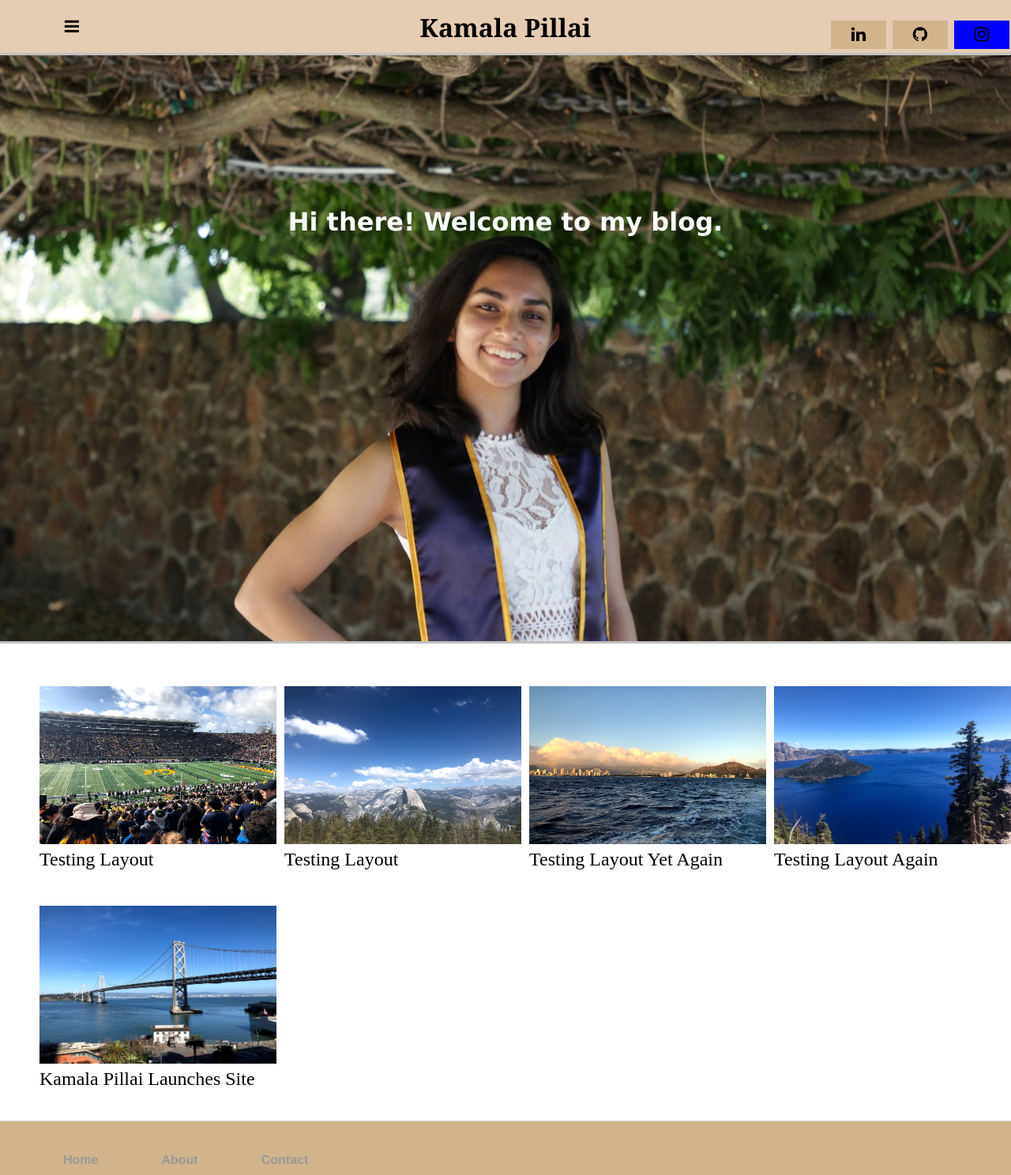
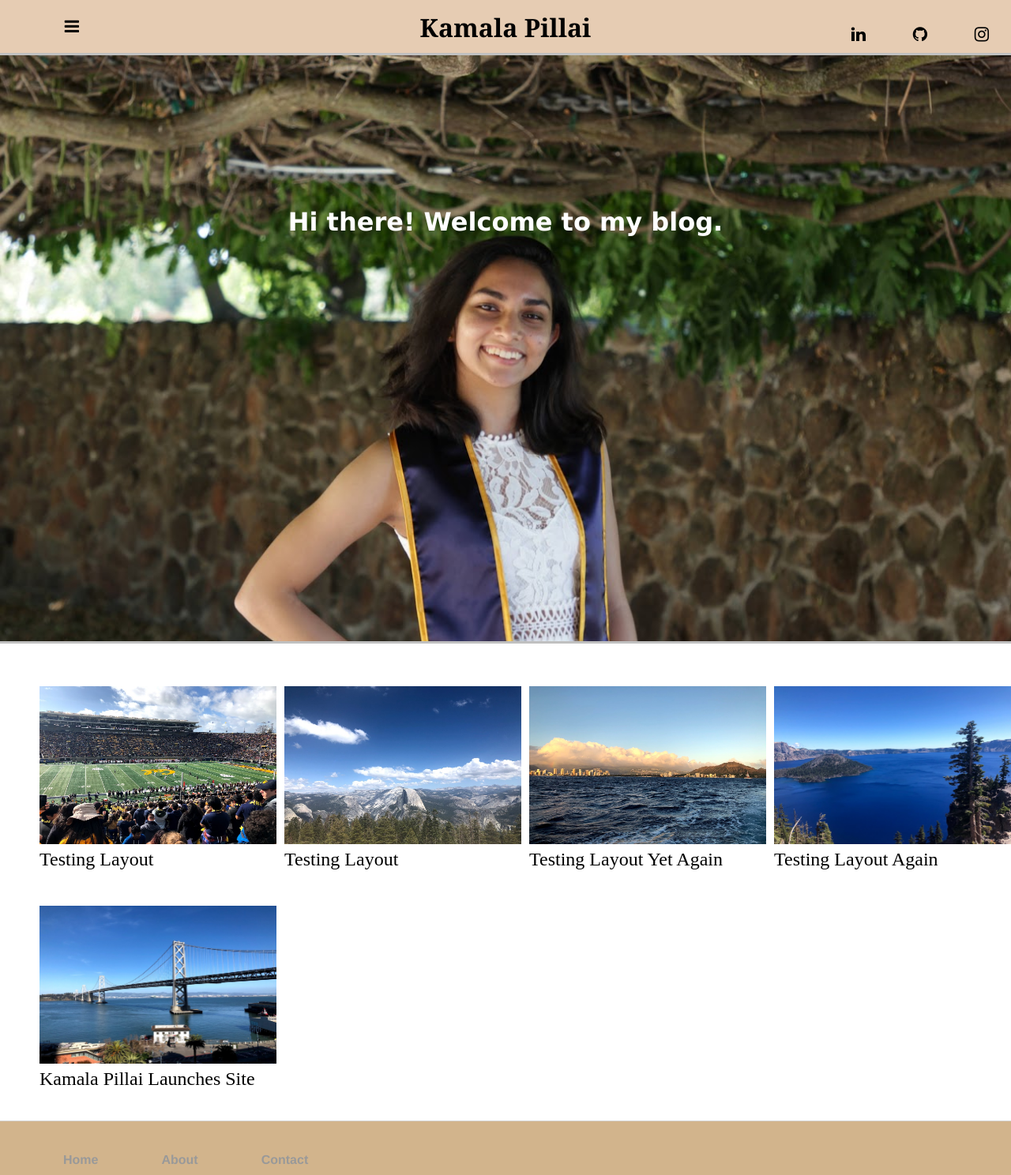
Before and after one commit to kpill/kpill.github.io, a Jekyll site: the page built from index.html, in a window 1280 px wide. Shown: the whole page at 79% size. Built offline with Jekyll 4.4.1, drawn with Linux system fonts in a browser that asks for light colours.

Commit message:
Update main.css

```diff
--- a/css/main.css
+++ b/css/main.css
@@ -78,21 +78,21 @@ a.home:hover, a.home:active {
 
 .fa-linkedin {
 	padding: 10px;
- 	background: tan;
+ 	background: rgb(230, 204, 179);
   	color: black;
 	/*transform: translate(0%, -75%)*/
 }
 
 .fa-github {
 	padding: 10px;
-	background: tan;
+	background: rgb(230, 204, 179);
 	color: black;
 	/*transform: translate(0%, -75%)*/
 }
 
 .fa-instagram {
 	padding: 10px;
-	background: blue;
+	background: rgb(230, 204, 179);
 	color: black;
 	/*transform: translate(0%, -75%)*/
 }
```
